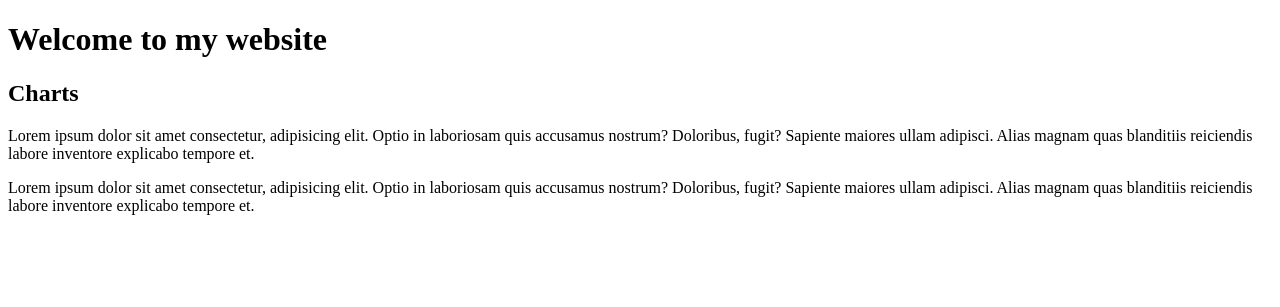
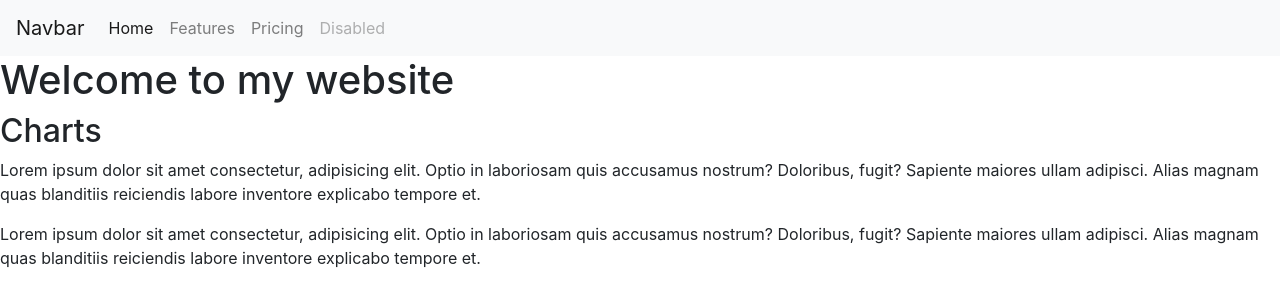
Before and after one commit to carloscodingroadtrip/herokuDanny, a Flask app: page / in a window 1280 px wide. Shown: the top 307 px of the page. Run offline with Flask 2, Linux system fonts and the light colour scheme; some libraries are stand-ins or nearby versions.

Commit message:
Added navbar

```diff
--- a/templates/index.html
+++ b/templates/index.html
@@ -3,9 +3,54 @@
 	<head>
 		<meta charset="UTF-8" />
 		<meta name="viewport" content="width=device-width, initial-scale=1.0" />
+		<link
+			rel="stylesheet"
+			href="https://stackpath.bootstrapcdn.com/bootstrap/4.5.2/css/bootstrap.min.css"
+			integrity="sha384-JcKb8q3iqJ61gNV9KGb8thSsNjpSL0n8PARn9HuZOnIxN0hoP+VmmDGMN5t9UJ0Z"
+			crossorigin="anonymous"
+		/>
 		<title>Danny Heroku Homework</title>
 	</head>
 	<body>
+		<!-- NAVIGATION -->
+		<nav class="navbar navbar-expand-lg navbar-light bg-light">
+			<a class="navbar-brand" href="#">Navbar</a>
+			<button
+				class="navbar-toggler"
+				type="button"
+				data-toggle="collapse"
+				data-target="#navbarNav"
+				aria-controls="navbarNav"
+				aria-expanded="false"
+				aria-label="Toggle navigation"
+			>
+				<span class="navbar-toggler-icon"></span>
+			</button>
+			<div class="collapse navbar-collapse" id="navbarNav">
+				<ul class="navbar-nav">
+					<li class="nav-item active">
+						<a class="nav-link" href="#"
+							>Home <span class="sr-only">(current)</span></a
+						>
+					</li>
+					<li class="nav-item">
+						<a class="nav-link" href="#">Features</a>
+					</li>
+					<li class="nav-item">
+						<a class="nav-link" href="#">Pricing</a>
+					</li>
+					<li class="nav-item">
+						<a
+							class="nav-link disabled"
+							href="#"
+							tabindex="-1"
+							aria-disabled="true"
+							>Disabled</a
+						>
+					</li>
+				</ul>
+			</div>
+		</nav>
 		<h1>Welcome to my website</h1>
 		<h2>Charts</h2>
 		<p>
@@ -20,5 +65,20 @@
 			maiores ullam adipisci. Alias magnam quas blanditiis reiciendis
 			labore inventore explicabo tempore et.
 		</p>
+		<script
+			src="https://code.jquery.com/jquery-3.5.1.slim.min.js"
+			integrity="sha384-DfXdz2htPH0lsSSs5nCTpuj/zy4C+OGpamoFVy38MVBnE+IbbVYUew+OrCXaRkfj"
+			crossorigin="anonymous"
+		></script>
+		<script
+			src="https://cdn.jsdelivr.net/npm/popper.js@1.16.1/dist/umd/popper.min.js"
+			integrity="sha384-9/reFTGAW83EW2RDu2S0VKaIzap3H66lZH81PoYlFhbGU+6BZp6G7niu735Sk7lN"
+			crossorigin="anonymous"
+		></script>
+		<script
+			src="https://stackpath.bootstrapcdn.com/bootstrap/4.5.2/js/bootstrap.min.js"
+			integrity="sha384-B4gt1jrGC7Jh4AgTPSdUtOBvfO8shuf57BaghqFfPlYxofvL8/KUEfYiJOMMV+rV"
+			crossorigin="anonymous"
+		></script>
 	</body>
 </html>
```
